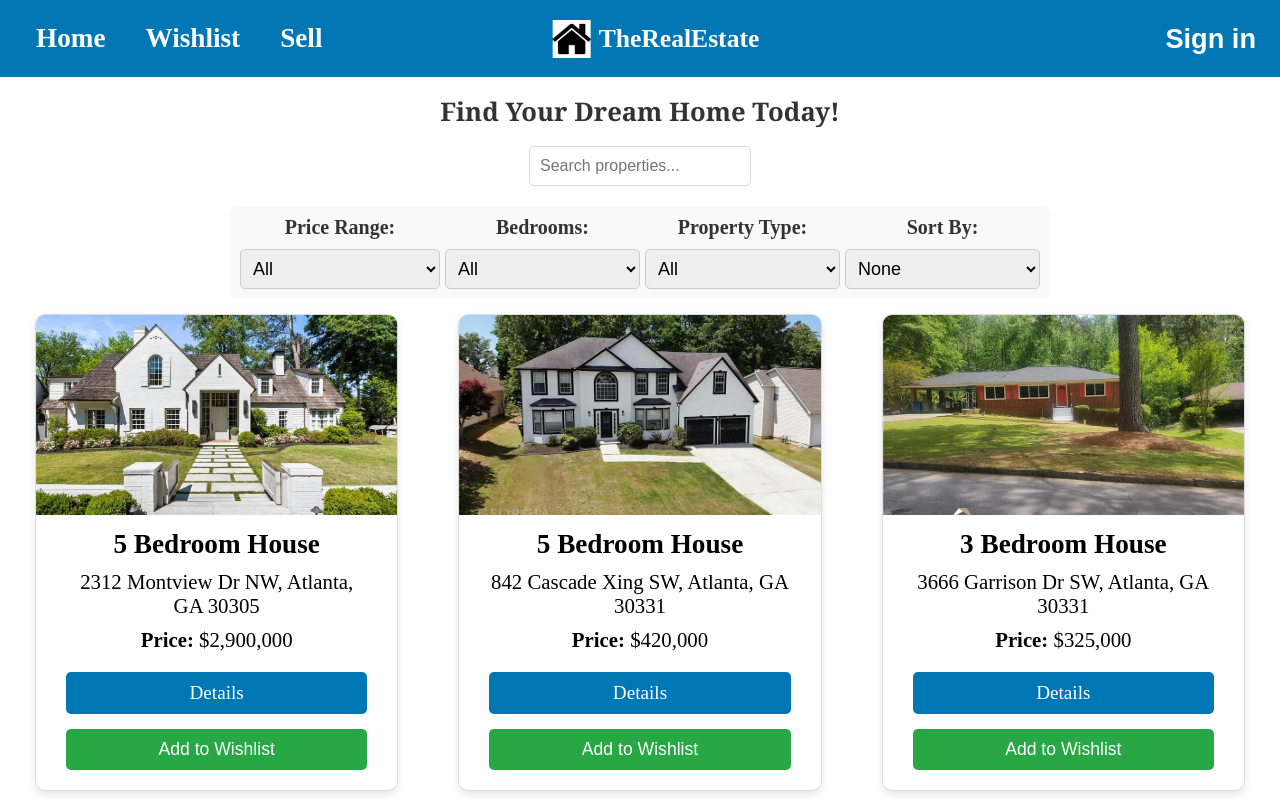
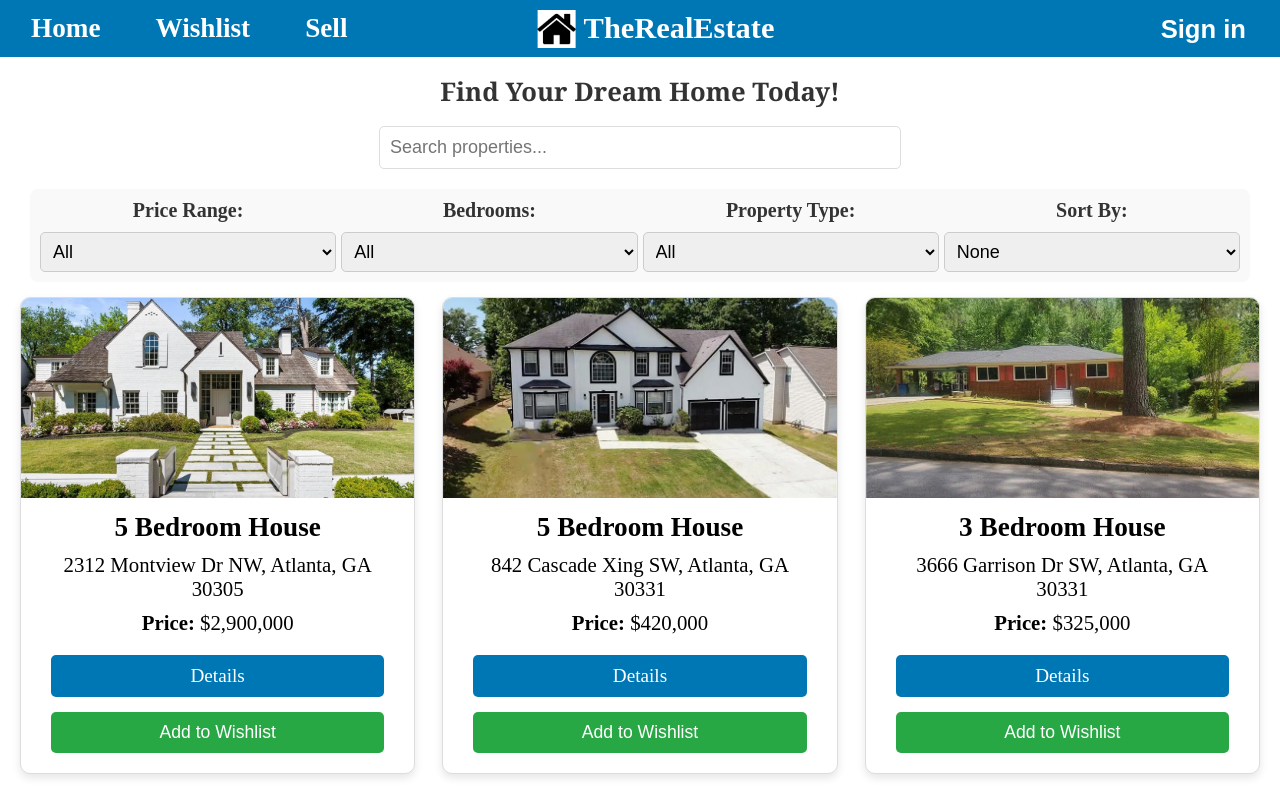
Before and after one commit to Ridvan2002/TheRealEstate, a React (Vite) app: page / in a window 1280 px wide. Shown: the top 800 px of the page. Built offline with nearby package versions, Linux system fonts and the light colour scheme.

Commit message:
Fixed css

```diff
--- a/src/App.jsx
+++ b/src/App.jsx
@@ -289,17 +289,15 @@ function AppContent({ listings, setListings, wishlist, addToWishlist, removeFrom
                     <span className="bar"></span>
                     <span className="bar"></span>
                 </button>
-
-                {/* Nav links, visible based on isMenuOpen */}
                 <ul className={`nav-links ${isMenuOpen ? 'active' : ''}`}>
                     <li><Link to="/" onClick={() => handleMenuLinkClick('/')}>Home</Link></li>
                     <li><a href="#" onClick={(e) => { e.preventDefault(); handleMenuLinkClick('/wishlist', true); }}>Wishlist</a></li>
                     <li><a href="#" onClick={(e) => { e.preventDefault(); handleMenuLinkClick('/list-property', true); }}>Sell</a></li>
                     <li className="nav-sign-in">
                         {isLoggedIn ? (
-                            <button onClick={logout} className="btn-signout">Sign out</button>
+                            <a onClick={logout} className="btn-signout">Sign out</a>
                         ) : (
-                            <button onClick={() => handleOpenAuthModal()} className="btn-signin">Sign in</button>
+                            <a onClick={() => handleOpenAuthModal()} className="btn-signin">Sign in</a>
                         )}
                     </li>
                 </ul>
--- a/src/styles/PropertyCard.css
+++ b/src/styles/PropertyCard.css
@@ -3,7 +3,7 @@
     border-radius: 10px;
     overflow: hidden;
     box-shadow: 0 4px 8px rgba(0, 0, 0, 0.1);
-    margin: 15px;
+    margin: 15px 0px;
     background-color: white;
     text-align: center;
     transition: max-width 0.3s ease;
@@ -82,13 +82,18 @@
 .property-grid {
     display: grid;
     grid-template-columns: repeat(auto-fit, minmax(300px, 1fr));
-    gap: 30px;
+    gap: 27px;
     justify-content: center;
     margin: 0 auto;
     padding: 0px;
     width: 100%;
 }
-
+@media (min-width: 1700px) {
+    .property-grid{
+        grid-template-columns: repeat(5, minmax(300px, 1fr));
+        max-width: 1650px;
+    }
+}
 @media (max-width: 768px) {
     .property-card {
         max-width: 90%;
--- a/src/styles/index.css
+++ b/src/styles/index.css
@@ -43,7 +43,7 @@ h1 {
 }
 
 .title-text {
-  font-size: 1.6rem;
+  font-size: 1.9rem;
   font-weight: bold;
   color: white;
 }
@@ -61,26 +61,30 @@ h1 {
   display: flex;
   flex-direction: column;
   position: absolute;
-  top: 60px;
+  top: 50px;
   left: 0;
   width: 100%;
   background-color: #0077b5;
   padding: 10px 0;
+  gap: 20px;
   z-index: 1000;
 }
 
-.nav-links li {
-  margin: 5px 0;
-  text-align: center;
-  width: 100%;
+.nav-sign-in-large .btn-signin,
+.nav-sign-in-large .btn-signout {
+  font-size: 1.6rem;
+  margin-top: 7px;
+  margin-right: 35px;
 }
+
 
 .nav-links li a,
 .btn-signin,
 .btn-signout {
     color: white;
+    margin: 5px 0;
     text-decoration: none;
-  padding: 10px 20px;
+    padding: 0px 15px;
     font-size: 1.7rem;
     font-weight: bold;
     background-color: #0077b5;
@@ -90,6 +94,17 @@ h1 {
     display: block;
     transition: background-color 0.3s ease;
     text-align: center;
+    margin-right: 25px;
+}
+
+.search-input {
+  padding: 10px;
+  margin-bottom: 20px;
+  font-size: 18px !important;
+  width: 100%;
+  min-width: 500px;
+  border: 1px solid #ddd;
+  border-radius: 5px;
 }
 
 .nav-links li a:hover,
@@ -122,7 +137,7 @@ h1 {
   transition: 0.3s;
 }
 
-@media (min-width: 769px) {
+@media (min-width: 1000px) {
   .nav-links {
     flex-direction: row;
     position: static;
@@ -134,22 +149,32 @@ h1 {
     display: none;
   }
 
-  .nav-sign-in-large {
-    margin-right: 20px;
-  }
-
   .hamburger {
     display: none;
   }
 }
 
-@media (max-width: 768px) {
+@media (min-width: 1000px) and (max-width: 1150px){
+    .nav-links li a,
+    .btn-signin,
+    .btn-signout {
+        padding: 0px 2px;
+    }
+}
+
+@media (max-width: 999px) {
   .hamburger {
     display: flex;
   }
 
   .nav-links {
     display: none;
+  }
+  .nav-links li a,
+  .btn-signin,
+  .btn-signout {
+    /* font-weight: normal; */
+    margin-top: 10px;
   }
 
   .nav-links.active {
@@ -160,11 +185,17 @@ h1 {
     display: none;
   }
 
+  .nav-sign-in {
+    display: flex;
+  }
+
+
   .theTitle {
     display: flex;
     justify-content: center;
     width: 100%;
   }
+
 }
 
 .wishlist-page h1 {
@@ -198,7 +229,7 @@ h1 {
   padding: 10px;
   background-color: #f9f9f9;
   border-radius: 8px;
-  max-width: 800px;
+  max-width: 1200px;
   margin: 0 auto;
 }
 
@@ -218,14 +249,6 @@ h1 {
   margin-top: 10px;
 }
 
-@media (min-width: 1200px) {
-  .filters {
-    grid-template-columns: repeat(4, 1fr);
-  }
-  .filters label {
-    max-width: 200px;
-  }
-}
 
 .purchase-confirmation-container {
   display: flex;
@@ -243,41 +266,37 @@ h1 {
   text-align: center;
 }
 
-@media (max-width: 580px) {
-  .property-grid {
-    grid-template-columns: 1fr;
+
+@media (min-width: 670px) and (max-width: 999px) {
+  .filters {
+    /* grid-template-columns: repeat(2, 1fr); */
+    grid-template-columns: repeat(2, minmax(20px, 500px));
+
+  }
+}
+
+@media (max-width: 669px) {
+  .search-input {
+    min-width: 420px;
   }
 
   .filters {
     grid-template-columns: repeat(1, 1fr);
-    margin: 0px 15px;
+    margin: 0 auto;
+    max-width: 420px;
+  }
+
+}
+@media (max-width: 490px) {
+  .search-input {
+      min-width: 290px;
+  }
+  .title-text {
+    font-size: 1.6rem;
   }
 }
-
-@media (min-width: 481px) and (max-width: 950px) {
-  .filters {
-    grid-template-columns: repeat(2, 1fr);
-  }
-}
-
-.search-input {
-  padding: 10px;
-  margin-bottom: 20px;
-  font-size: 16px;
-  width: 100%;
-  min-width: 200px;
-  border: 1px solid #ddd;
-  border-radius: 5px;
-}
-
-@media (max-width: 480px) {
+@media (max-width: 360px) {
   .search-input {
       min-width: 200px;
   }
 }
-
-@media (max-width: 290px) {
-  .search-input {
-      min-width: 140px;
-  }
-}
```
Lines whose indentation alone changed are shown as unchanged.
